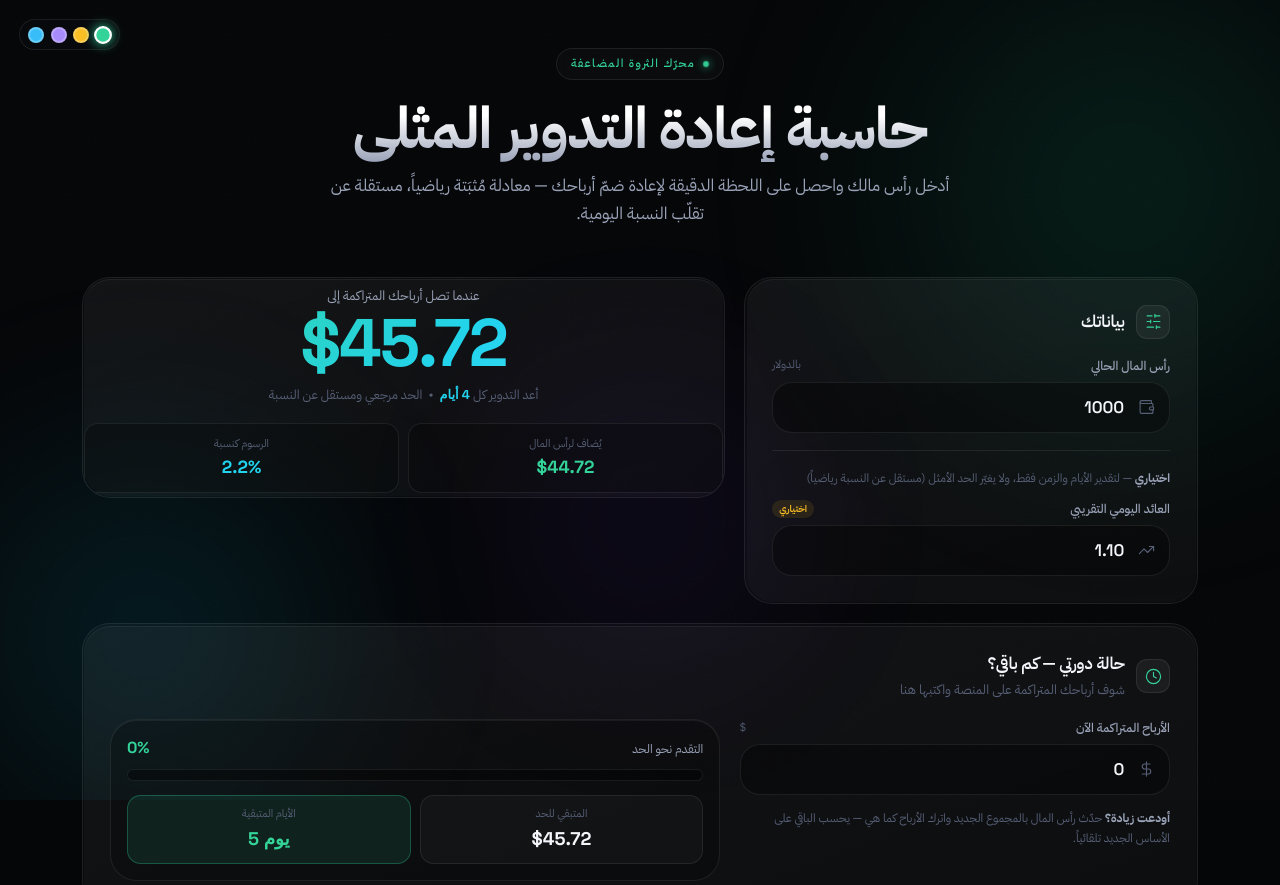
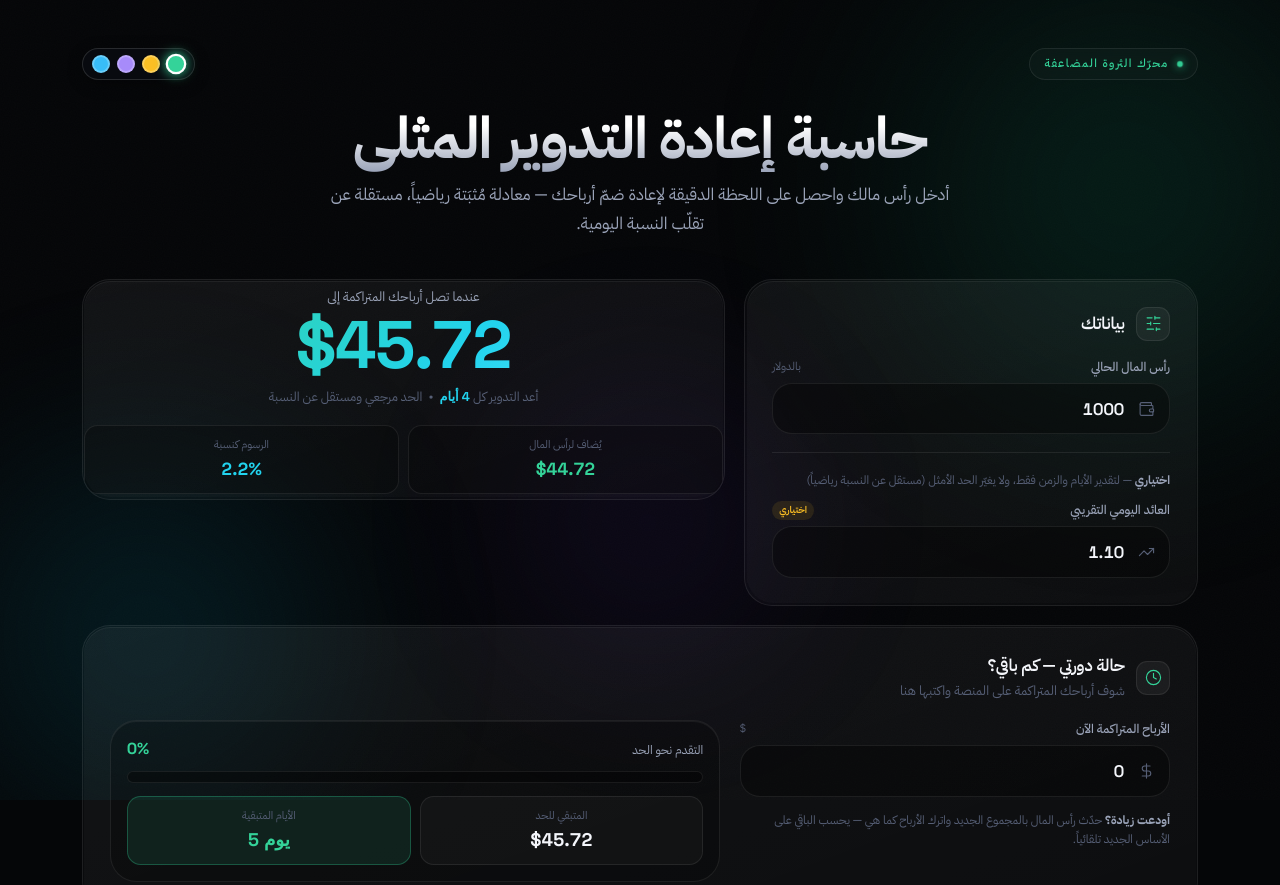
Before and after one commit to Koros1Sama/compounding-optimizer, a website: page compounding_optimizer.html in a window 1280 px wide. Shown: the top 885 px of the page. Drawn offline with Linux system fonts and the light colour scheme.

Commit message:
Fix: Reposition theme switcher to top-nav and enforce English numerals everywhere

```diff
--- a/compounding_optimizer.html
+++ b/compounding_optimizer.html
@@ -72,11 +72,21 @@ input[type=number]{-moz-appearance:textfield;appearance:textfield}
 
 .wrap{position:relative;z-index:2;max-width:1180px;margin:0 auto;padding:clamp(1.25rem,4vw,3rem) clamp(1rem,4vw,2rem) 4rem}
 
-/* ===== theme switcher ===== */
-.themes{position:fixed;top:clamp(.8rem,3vw,1.2rem);left:clamp(.8rem,3vw,1.2rem);z-index:50;display:flex;gap:.4rem;padding:.4rem .5rem;background:rgba(10,12,18,.6);border:1px solid var(--line);border-radius:50px;backdrop-filter:blur(16px);-webkit-backdrop-filter:blur(16px)}
-.th{width:16px;height:16px;border-radius:50%;border:2px solid rgba(255,255,255,.25);background:var(--sc);cursor:pointer;padding:0;transition:transform .35s var(--ease),border-color .35s var(--ease)}
+/* ===== top nav & theme switcher ===== */
+.top-nav{display:flex;align-items:center;justify-content:space-between;gap:.8rem;margin-bottom:clamp(1rem,3vw,1.6rem);flex-wrap:wrap}
+.themes{display:inline-flex;align-items:center;gap:.45rem;padding:.35rem .55rem;background:rgba(10,12,18,.75);border:1px solid var(--line-2);border-radius:50px;backdrop-filter:blur(16px);-webkit-backdrop-filter:blur(16px);box-shadow:0 4px 16px rgba(0,0,0,.3)}
+.th{width:18px;height:18px;border-radius:50%;border:2px solid rgba(255,255,255,.25);background:var(--sc);cursor:pointer;padding:0;transition:transform .35s var(--ease),border-color .35s var(--ease)}
 .th:hover{transform:scale(1.18)}
-.th.on{border-color:#fff;transform:scale(1.12);box-shadow:0 0 10px var(--sc)}
+.th.on{border-color:#fff;transform:scale(1.15);box-shadow:0 0 10px var(--sc)}
+
+/* Force English/Western Numerals Everywhere */
+input, .bv, .tval, .cv, .jv, td, .formula, .pp, [data-num], .sn, .stat-tile .bv, .chip .cv, .csi .cv {
+  font-family: var(--font-num), 'Space Grotesk', -apple-system, BlinkMacSystemFont, "Segoe UI", Roboto, sans-serif !important;
+  font-feature-settings: "tnum" 1, "lnum" 1 !important;
+  font-variant-numeric: tabular-nums lining-nums !important;
+  unicode-bidi: isolate;
+  direction: ltr !important;
+}
 
 /* ===== header ===== */
 .eyebrow{display:inline-flex;align-items:center;gap:.5rem;padding:.4rem .9rem;background:var(--glass);border:1px solid var(--line);border-radius:50px;font-size:.72rem;font-weight:500;letter-spacing:.12em;color:var(--c1);text-transform:uppercase;backdrop-filter:blur(12px)}
@@ -223,17 +233,19 @@ canvas{display:block}
 <div class="ambient"><div class="orb o1"></div><div class="orb o2"></div><div class="orb o3"></div></div>
 <div class="grain"></div>
 
-<!-- theme switcher -->
-<div class="themes" role="group" aria-label="الثيمات">
-  <button class="th" data-t="emerald" style="--sc:#34d399" aria-label="زمردي"></button>
-  <button class="th" data-t="aurum" style="--sc:#fbbf24" aria-label="ذهبي"></button>
-  <button class="th" data-t="nebula" style="--sc:#a78bfa" aria-label="بنفسجي"></button>
-  <button class="th" data-t="azure" style="--sc:#38bdf8" aria-label="أزرق"></button>
-</div>
+<div class="wrap">
+  <!-- Top Navigation with Eyebrow and Themes -->
+  <div class="top-nav reveal">
+    <span class="eyebrow"><span class="dot"></span> محرّك الثروة المضاعفة</span>
+    <div class="themes" role="group" aria-label="الثيمات">
+      <button class="th on" data-t="emerald" style="--sc:#34d399" aria-label="زمردي" title="زمردي"></button>
+      <button class="th" data-t="aurum" style="--sc:#fbbf24" aria-label="ذهبي" title="ذهبي"></button>
+      <button class="th" data-t="nebula" style="--sc:#a78bfa" aria-label="بنفسجي" title="بنفسجي"></button>
+      <button class="th" data-t="azure" style="--sc:#38bdf8" aria-label="أزرق" title="أزرق"></button>
+    </div>
+  </div>
 
-<div class="wrap">
-  <header class="reveal center" style="margin-bottom:clamp(2rem,5vw,3rem)">
-    <span class="eyebrow"><span class="dot"></span> محرّك الثروة المضاعفة</span>
+  <header class="reveal center" style="margin-bottom:clamp(1.6rem,4vw,2.5rem)">
     <h1 class="deco">حاسبة إعادة التدوير المثلى</h1>
     <p class="lead" style="margin:0 auto">أدخل رأس مالك واحصل على اللحظة الدقيقة لإعادة ضمّ أرباحك — معادلة مُثبَتة رياضياً، مستقلة عن تقلّب النسبة اليومية.</p>
   </header>
@@ -247,13 +259,13 @@ canvas{display:block}
         <div class="head"><div class="ic"><svg class="icn"><use href="#i-sliders"/></svg></div><div class="section-title">بياناتك</div></div>
         <div class="field">
           <label><span>رأس المال الحالي</span><span class="u">بالدولار</span></label>
-          <div class="inp"><span class="ik"><svg class="icn"><use href="#i-wallet"/></svg></span><input type="number" id="principal" value="1000" min="1" step="1"></div>
+          <div class="inp"><span class="ik"><svg class="icn"><use href="#i-wallet"/></svg></span><input type="text" inputmode="decimal" id="principal" value="1000" dir="ltr" autocomplete="off" autocorrect="off" spellcheck="false"></div>
         </div>
         <div class="divider"></div>
         <div class="hint"><b>اختياري</b> — لتقدير الأيام والزمن فقط، ولا يغيّر الحد الأمثل (مستقل عن النسبة رياضياً)</div>
         <div class="field" style="margin-bottom:0">
           <label><span>العائد اليومي التقريبي</span><span class="tag-opt">اختياري</span></label>
-          <div class="inp"><span class="ik"><svg class="icn"><use href="#i-trending"/></svg></span><input type="number" id="rate" value="1.10" min="0.1" max="10" step="0.01"></div>
+          <div class="inp"><span class="ik"><svg class="icn"><use href="#i-trending"/></svg></span><input type="text" inputmode="decimal" id="rate" value="1.10" dir="ltr" autocomplete="off" autocorrect="off" spellcheck="false"></div>
         </div>
       </div></div>
     </div>
@@ -279,7 +291,7 @@ canvas{display:block}
           <div class="col-5">
             <div class="field" style="margin-bottom:0">
               <label><span>الأرباح المتراكمة الآن</span><span class="u">$</span></label>
-              <div class="inp"><span class="ik"><svg class="icn"><use href="#i-dollar"/></svg></span><input type="number" id="current-profit" value="0" min="0" step="0.01"></div>
+              <div class="inp"><span class="ik"><svg class="icn"><use href="#i-dollar"/></svg></span><input type="text" inputmode="decimal" id="current-profit" value="0" dir="ltr" autocomplete="off" autocorrect="off" spellcheck="false"></div>
             </div>
             <div class="hint" style="margin-top:.9rem"><b>أودعت زيادة؟</b> حدّث رأس المال بالمجموع الجديد واترك الأرباح كما هي — يحسب الباقي على الأساس الجديد تلقائياً.</div>
           </div>
@@ -388,9 +400,38 @@ canvas{display:block}
 const $=id=>document.getElementById(id);
 const FEE=1; // رسوم ثابتة $1 — عدّلها من هنا فقط
 const INPUT_KEYS=['principal','rate','current-profit'];
-const onInput=()=>document.querySelectorAll('input').forEach(i=>i.addEventListener('input',()=>{calculate();saveData();}));
-function saveData(){const o={};INPUT_KEYS.forEach(k=>{const e=$(k);if(e)o[k]=e.value;});try{localStorage.setItem('co-data',JSON.stringify(o));}catch(e){}}
-function loadData(){try{const o=JSON.parse(localStorage.getItem('co-data')||'{}');INPUT_KEYS.forEach(k=>{if(o[k]!=null&&$(k))$(k).value=o[k];});}catch(e){}}
+
+function toEnglishDigits(str){
+  if(str==null)return'';
+  const ar=['٠','١','٢','٣','٤','٥','٦','٧','٨','٩'];
+  const fa=['۰','۱','۲','۳','۴','۵','۶','۷','۸','۹'];
+  let s=String(str);
+  for(let i=0;i<10;i++){s=s.replaceAll(ar[i],i).replaceAll(fa[i],i);}
+  return s.replace(/[^0-9.]/g,'');
+}
+
+function getNum(id,def=0){
+  const el=$(id);if(!el)return def;
+  const clean=toEnglishDigits(el.value);
+  if(el.value!==clean){el.value=clean;}
+  const val=parseFloat(clean);
+  return isNaN(val)?def:val;
+}
+
+const onInput=()=>document.querySelectorAll('input').forEach(i=>{
+  const handler=()=>{
+    const clean=toEnglishDigits(i.value);
+    if(i.value!==clean){i.value=clean;}
+    calculate();saveData();
+  };
+  i.addEventListener('input',handler);
+  i.addEventListener('keyup',handler);
+  i.addEventListener('change',handler);
+  i.addEventListener('paste',()=>setTimeout(handler,10));
+});
+
+function saveData(){const o={};INPUT_KEYS.forEach(k=>{const e=$(k);if(e)o[k]=toEnglishDigits(e.value);});try{localStorage.setItem('co-data',JSON.stringify(o));}catch(e){}}
+function loadData(){try{const o=JSON.parse(localStorage.getItem('co-data')||'{}');INPUT_KEYS.forEach(k=>{if(o[k]!=null&&$(k))$(k).value=toEnglishDigits(o[k]);});}catch(e){}}
 
 // ===== themes =====
 const THEMES=['emerald','aurum','nebula','azure'];
@@ -407,13 +448,13 @@ function simulate(C0,r,F,days){if(r<=0)return[{day:0,capital:C0},{day,capital:C0
 function projectCycles(C0,r,F,max){const out=[];let C=C0,tot=0,dbl=r>0?2*C0:Infinity;for(let i=1;i<=max;i++){const T=threshold(C,F),d=r>0?optDays(C,r,F):0,p=r>0?C*r*d:0,net=r>0?p-F:0,nC=C+net;tot+=d;out.push({i,C,T,d,net,nC,tot,doubled:nC>=dbl&&C<dbl});C=nC;if(C>C0*60||nC<=out[out.length-1].C+0.001)break;}return out;}
 const fmt=(n,d=2)=>'$'+Number(n).toLocaleString('en-US',{minimumFractionDigits:d,maximumFractionDigits:d});
 const fmt0=n=>'$'+Math.round(n).toLocaleString('en-US');
-const arDays=d=>{if(d<=0)return'—';const r=Math.round(d);return r===1?'يوم':r===2?'يومين':r<=10?r+' أيام':r+' يوم';};
+const arDays=d=>{if(d<=0)return'—';const r=Math.round(d);return r===1?'يوم واحد (1)':r===2?'يومين (2)':r<=10?r+' أيام':r+' يوم';};
 
-function countUp(el,target,isMoney=true,dec=0){const start=parseFloat(el.dataset.v||0)||0,dur=900,t0=performance.now();el.dataset.v=target;const tick=t=>{const p=Math.min(1,(t-t0)/dur);const e=1-Math.pow(1-p,3);const v=start+(target-start)*e;el.textContent=isMoney?(dec?'$'+v.toLocaleString('en-US',{minimumFractionDigits:dec,maximumFractionDigits:dec}):'$'+Math.round(v).toLocaleString('en-US')):Math.round(v);if(p<1)requestAnimationFrame(tick);};requestAnimationFrame(tick);}
+function countUp(el,target,isMoney=true,dec=0){const start=parseFloat(toEnglishDigits(el.dataset.v||0))||0,dur=800,t0=performance.now();el.dataset.v=target;const tick=t=>{const p=Math.min(1,(t-t0)/dur);const e=1-Math.pow(1-p,3);const v=start+(target-start)*e;el.textContent=isMoney?(dec?'$'+v.toLocaleString('en-US',{minimumFractionDigits:dec,maximumFractionDigits:dec}):'$'+Math.round(v).toLocaleString('en-US')):Math.round(v).toLocaleString('en-US');if(p<1)requestAnimationFrame(tick);};requestAnimationFrame(tick);}
 
 function calculate(){
-  const C=Math.max(.01,parseFloat($('principal').value)||0);
-  const r=Math.max(0,(parseFloat($('rate').value)||0))/100;
+  const C=Math.max(.01,getNum('principal',0));
+  const r=Math.max(0,getNum('rate',0))/100;
   const F=FEE;
   const T=threshold(C,F),net=T-F,feeRatio=T>0?(F/T)*100:0,days=optDays(C,r,F);
 
@@ -430,7 +471,7 @@ function calculate(){
   $('chip-feeratio').textContent=feeRatio.toFixed(1)+'%';
 
   // tracker
-  const cur=Math.max(0,parseFloat($('current-profit').value)||0);
+  const cur=Math.max(0,getNum('current-profit',0));
   const rem=Math.max(0,T-cur),dp=C*r,drem=(r>0&&rem>0)?rem/dp:0;
   const prog=T>0?Math.min(100,cur/T*100):0,reached=cur>=T&&T>0;
   $('prog-pct').textContent=prog.toFixed(0)+'%';
--- /dev/null
+++ b/package.json
@@ -0,0 +1,6 @@
+{
+  "name": "compounding-optimizer",
+  "version": "1.0.0",
+  "type": "module",
+  "private": true
+}
```
Also changed, not shown: index.html (+66 -25 lines).
